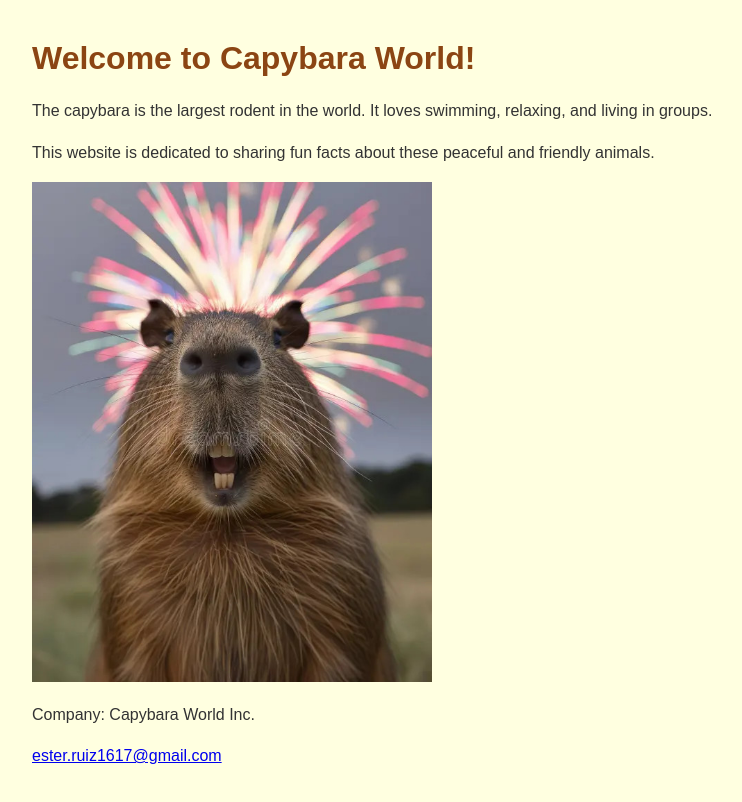
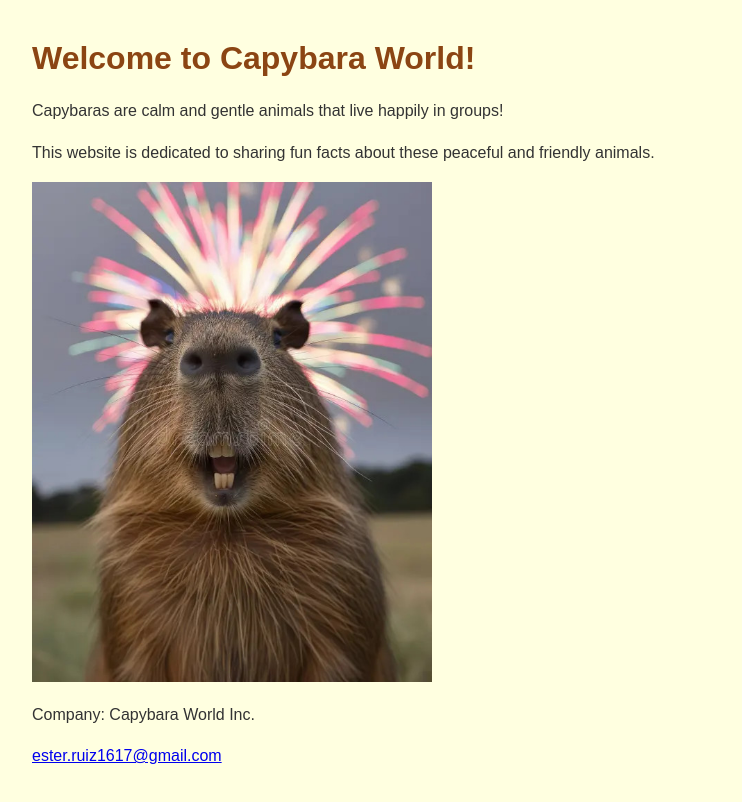
Before and after one commit to esteruiz/Exercise_Unit5_website, a plain HTML site: page index.html in a window 1280 px wide. Shown: the whole page, without its empty margins (8-750 px from the left). Drawn offline with Linux system fonts and the light colour scheme.

Commit message:
Updated body text in main branch

```diff
--- a/index.html
+++ b/index.html
@@ -6,7 +6,7 @@
 </head>
 <body>
   <h1>Welcome to Capybara World!</h1>
-  <p>The capybara is the largest rodent in the world. It loves swimming, relaxing, and living in groups.</p>
+<p>Capybaras are calm and gentle animals that live happily in groups!</p>
   <p>This website is dedicated to sharing fun facts about these peaceful and friendly animals.</p>
 
 <img src="capi.jpg" alt="A happy capybara relaxing" width="400">
```
